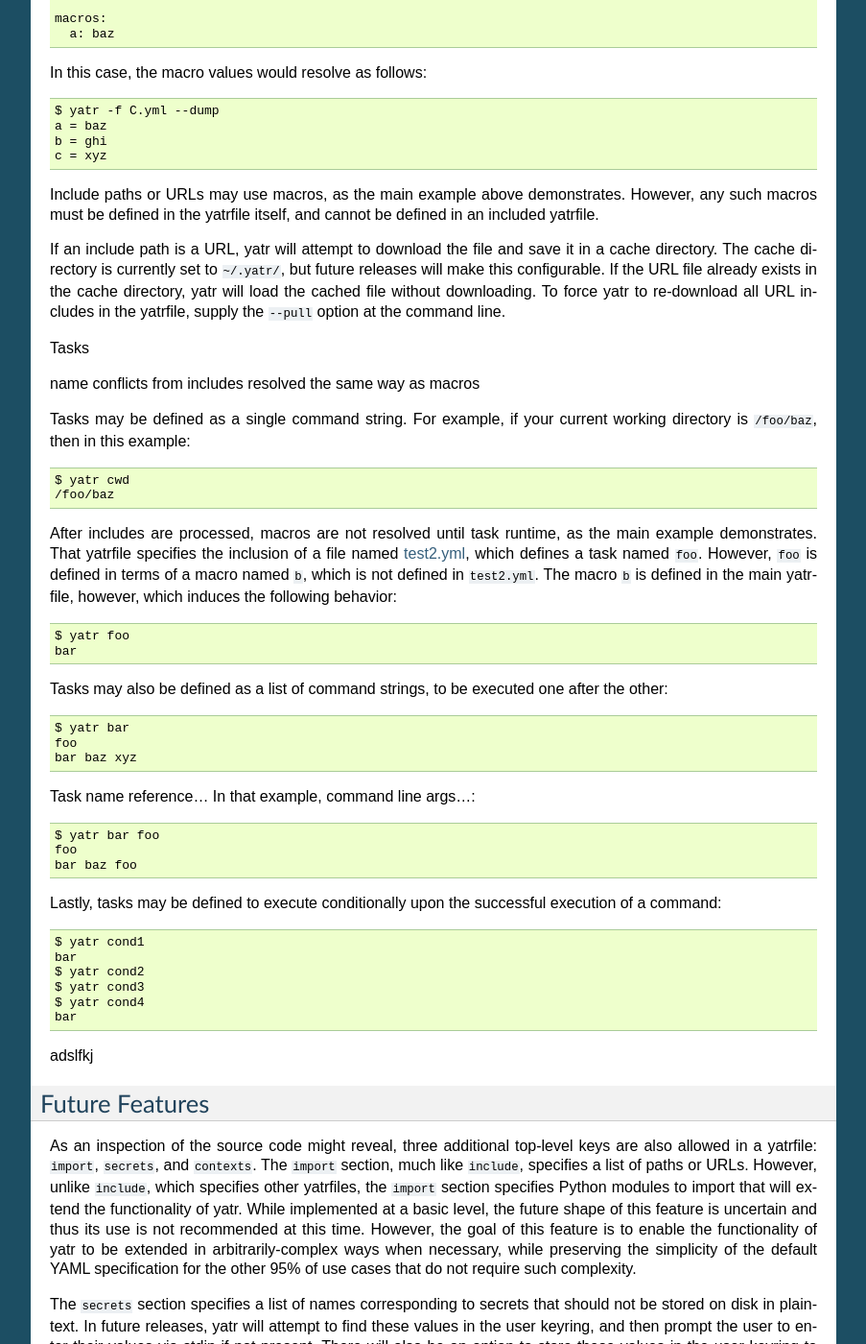
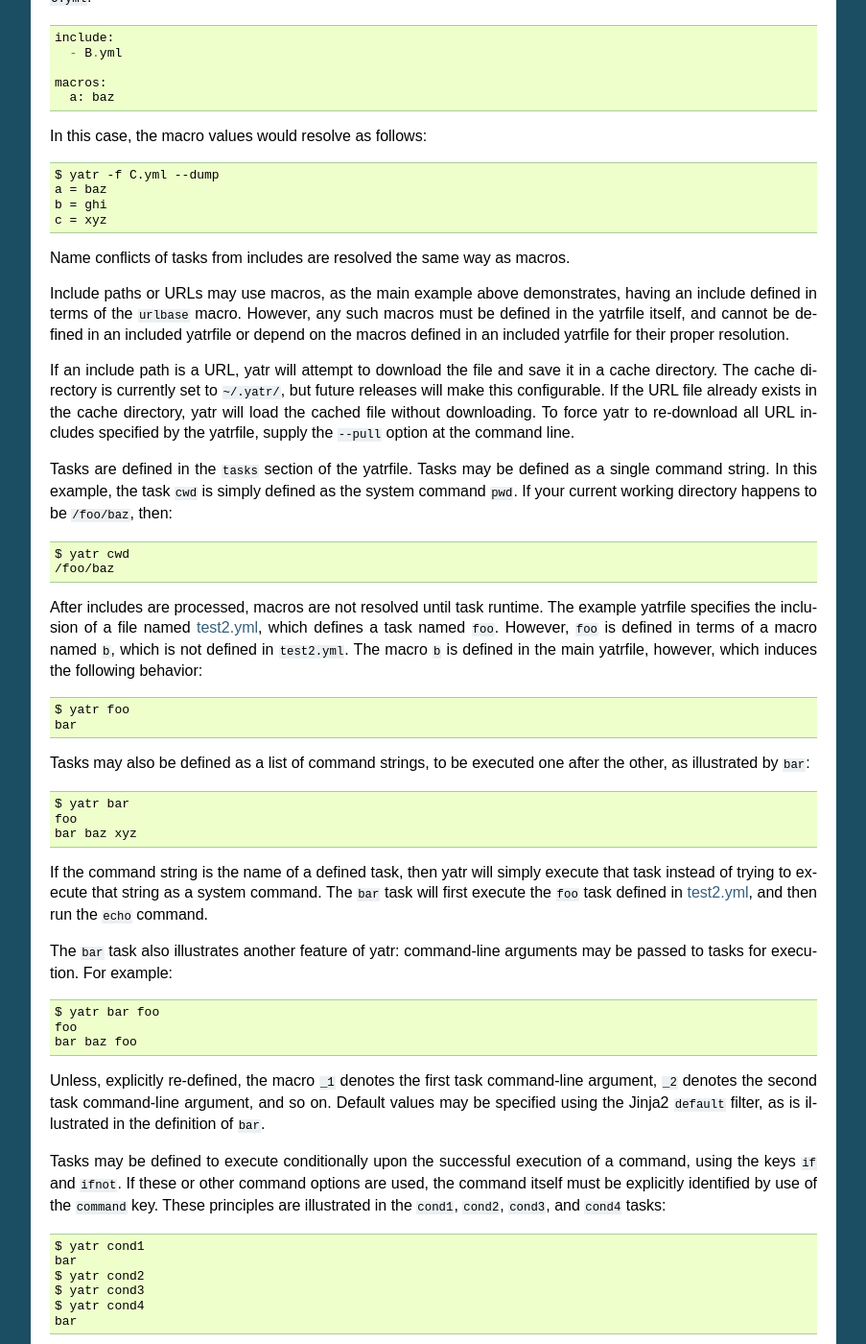
Before and after one commit to mbodenhamer/yatr, a Sphinx documentation site: the page built from docs/index.rst, in a window 1280 px wide and 1400 px high, scrolled down 1991 px. Shown: the whole window at 96% size, without its empty margins (198-1101 px from the left). Built offline with Sphinx 7.4.7, drawn with Linux system fonts in a browser that asks for light colours; some of the changed text lies outside the part shown.

Commit message:
Updating docs

```diff
--- a/README.rst
+++ b/README.rst
@@ -10,7 +10,7 @@ yatr
 .. image:: https://readthedocs.org/projects/yatr/badge/?version=latest
     :target: http://yatr.readthedocs.org/en/latest/?badge=latest
 
-Yet Another Task Runner.  Or alternatively, YAml Task Runner.  Yatr is a YAML-based task runner that attempts to implement and extend the best features of GNU Make for 21st-century software development contexts that are not centered around the compilation of C/C++ code.
+Yet Another Task Runner.  Or alternatively, YAml Task Runner.  Yatr is a YAML-based task runner that attempts to implement and extend the best features of GNU Make for 21st-century software development contexts that are not centered around the compilation of C/C++ code.  The project is very much in preliminary development, but is nonetheless functional for basic applications.
 
 Installation
 ------------
@@ -44,7 +44,7 @@ Usage
       --pull                Force download of URL includes and imports
 
 
-If not supplied, ``<yatrfile>`` will default to a file matching the regular expression ``^[Yy]atrfile(.yml)?$``.  If such a file is not present in the current working directory, yatr will search rootward up the filesystem tree looking for a file that matches the expression.  This is intended as a feature of convenience, so that tasks can be easily executed when working in a project sub-directory.
+If not supplied, ``<yatrfile>`` will default to a file matching the regular expression ``^[Yy]atrfile(.yml)?$``.  If such a file is not present in the current working directory, yatr will search rootward up the filesystem tree looking for a file that matches the expression.  This is intended as a feature of convenience, so that tasks can be easily executed when working in a project sub-directory.  If it is unclear which yatrfile has been loaded, the ``--dump-path`` option may be supplied to disambiguate.  Likewise, the ``-f`` option may be supplied in order to force the loading of a particular yatrfile.
 
 Example(s)
 ----------
@@ -64,7 +64,7 @@ Suppose you have the following ``yatrfile.yml`` in your current working director
 
       bar:
 	- foo
-	- "echo {{c}} {{_1}}"
+	- "echo {{c}} {{_1|default('xyz')}}"
 
       cond1:
 	command: foo
@@ -95,6 +95,7 @@ For example, suppose ``yatr`` is invoked on a yatrfile named ``C.yml``, which in
       a: foo
       b: def
       c: xyz
+
 
 ``B.yml``::
 
@@ -105,6 +106,7 @@ For example, suppose ``yatr`` is invoked on a yatrfile named ``C.yml``, which in
       a: bar
       b: ghi
 
+
 ``C.yml``::
 
     include:
@@ -112,6 +114,7 @@ For example, suppose ``yatr`` is invoked on a yatrfile named ``C.yml``, which in
 
     macros:
       a: baz
+
 
 In this case, the macro values would resolve as follows::
 
@@ -121,42 +124,43 @@ In this case, the macro values would resolve as follows::
     c = xyz
 
 
-Include paths or URLs may use macros, as the main example above demonstrates.  However, any such macros must be defined in the yatrfile itself, and cannot be defined in an included yatrfile.
+Name conflicts of tasks from includes are resolved the same way as macros.
 
-If an include path is a URL, yatr will attempt to download the file and save it in a cache directory.  The cache directory is currently set to ``~/.yatr/``, but future releases will make this configurable.  If the URL file already exists in the cache directory, yatr will load the cached file without downloading.  To force yatr to re-download all URL includes in the yatrfile, supply the ``--pull`` option at the command line.
+Include paths or URLs may use macros, as the main example above demonstrates, having an include defined in terms of the ``urlbase`` macro.  However, any such macros must be defined in the yatrfile itself, and cannot be defined in an included yatrfile or depend on the macros defined in an included yatrfile for their proper resolution.
 
-Tasks
+If an include path is a URL, yatr will attempt to download the file and save it in a cache directory.  The cache directory is currently set to ``~/.yatr/``, but future releases will make this configurable.  If the URL file already exists in the cache directory, yatr will load the cached file without downloading.  To force yatr to re-download all URL includes specified by the yatrfile, supply the ``--pull`` option at the command line.
 
-name conflicts from includes resolved the same way as macros
-
-Tasks may be defined as a single command string.  For example, if your current working directory is ``/foo/baz``, then in this example::
+Tasks are defined in the ``tasks`` section of the yatrfile.  Tasks may be defined as a single command string.  In this example, the task ``cwd`` is simply defined as the system command ``pwd``.  If your current working directory happens to be ``/foo/baz``, then::
 
     $ yatr cwd
     /foo/baz
 
 
-After includes are processed, macros are not resolved until task runtime, as the main example demonstrates.  That yatrfile specifies the inclusion of a file named `test2.yml`_, which defines a task named ``foo``.  However, ``foo`` is defined in terms of a macro named ``b``, which is not defined in ``test2.yml``.  The macro ``b`` is defined in the main yatrfile, however, which induces the following behavior::
+After includes are processed, macros are not resolved until task runtime.  The example yatrfile specifies the inclusion of a file named `test2.yml`_, which defines a task named ``foo``.  However, ``foo`` is defined in terms of a macro named ``b``, which is not defined in ``test2.yml``.  The macro ``b`` is defined in the main yatrfile, however, which induces the following behavior::
 
     $ yatr foo
     bar
 
 
-Tasks may also be defined as a list of command strings, to be executed one after the other::
+Tasks may also be defined as a list of command strings, to be executed one after the other, as illustrated by ``bar``::
 
     $ yatr bar
     foo
     bar baz xyz
 
 
-Task name reference...
-In that example, command line args...::
+If the command string is the name of a defined task, then yatr will simply execute that task instead of trying to execute that string as a system command.  The ``bar`` task will first execute the ``foo`` task defined in `test2.yml`_, and then run the ``echo`` command.
+
+The ``bar`` task also illustrates another feature of yatr:  command-line arguments may be passed to tasks for execution.  For example::
 
     $ yatr bar foo
     foo
     bar baz foo
 
 
-Lastly, tasks may be defined to execute conditionally upon the successful execution of a command::
+Unless, explicitly re-defined, the macro ``_1`` denotes the first task command-line argument, ``_2`` denotes the second task command-line argument, and so on.  Default values may be specified using the Jinja2 ``default`` filter, as is illustrated in the definition of ``bar``.
+
+Tasks may be defined to execute conditionally upon the successful execution of a command, using the keys ``if`` and ``ifnot``.  If these or other command options are used, the command itself must be explicitly identified by use of the ``command`` key.  These principles are illustrated in the ``cond1``, ``cond2``, ``cond3``, and ``cond4`` tasks::
 
     $ yatr cond1
     bar
@@ -166,7 +170,7 @@ Lastly, tasks may be defined to execute conditionally upon the successful execut
     bar
 
 
-adslfkj
+As currently implemented, the strings supplied to ``if`` and ``ifnot`` must be system commands, not tasks, and must not contain any macros.  If a value is supplied for ``if``, the command will be executed only if the return code of the test command is zero.  Likewise, if a value is supplied for ``ifnot``, the command will be executed only if the return code of the test command is non-zero.  Supporting macros and task references in the test command specification is planned for future releases.
 
 .. _Jinja2 templates: http://jinja.pocoo.org/docs/latest/templates/
 .. _test2.yml: https://github.com/mbodenhamer/yatrfiles/blob/master/yatrfiles/test/test2.yml
@@ -178,7 +182,7 @@ Future Features
 
 As an inspection of the source code might reveal, three additional top-level keys are also allowed in a yatrfile:  ``import``, ``secrets``, and ``contexts``.  The ``import`` section, much like ``include``, specifies a list of paths or URLs.  However, unlike ``include``, which specifies other yatrfiles, the ``import`` section specifies Python modules to import that will extend the functionality of yatr.  While implemented at a basic level, the future shape of this feature is uncertain and thus its use is not recommended at this time.  However, the goal of this feature is to enable the functionality of yatr to be extended in arbitrarily-complex ways when necessary, while preserving the simplicity of the default YAML specification for the other 95% of use cases that do not require such complexity.
 
-The ``secrets`` section specifies a list of names corresponding to secrets that should not be stored on disk in plaintext.  In future releases, yatr will attempt to find these values in the user keyring, and then prompt the user to enter their values via stdin if not present.  There will also be an option to store these values in the user keyring to avoid having to re-enter them on future task invocations.  No support for secrets is implemented at present, however.
+The ``secrets`` section defines a special type of macro, specifying a list of names corresponding to secrets that should not be stored as plaintext.  In future releases, yatr will attempt to find these values in the user keyring, and then prompt the user to enter their values via stdin if not present.  There will also be an option to store values so entered in the user keyring to avoid having to re-enter them on future task invocations.  No support for secrets is implemented at present, however.
 
 The ``contexts`` section allows the specification of custom execution contexts in which tasks are invoked.  For example, one might define a custom shell execution context that specifies the values of various environment variables to avoid cluttering up a task definition with extra macros or statements.  This feature is not currently supported, and its future is uncertain.
 
--- a/docs/index.rst
+++ b/docs/index.rst
@@ -6,7 +6,7 @@
 .. include:: ../README.rst
 
 Contents:
-
+=========
 .. toctree::
    :maxdepth: 2
 
```
Also changed, not shown: other parts of README.rst (+2 -2 lines).
